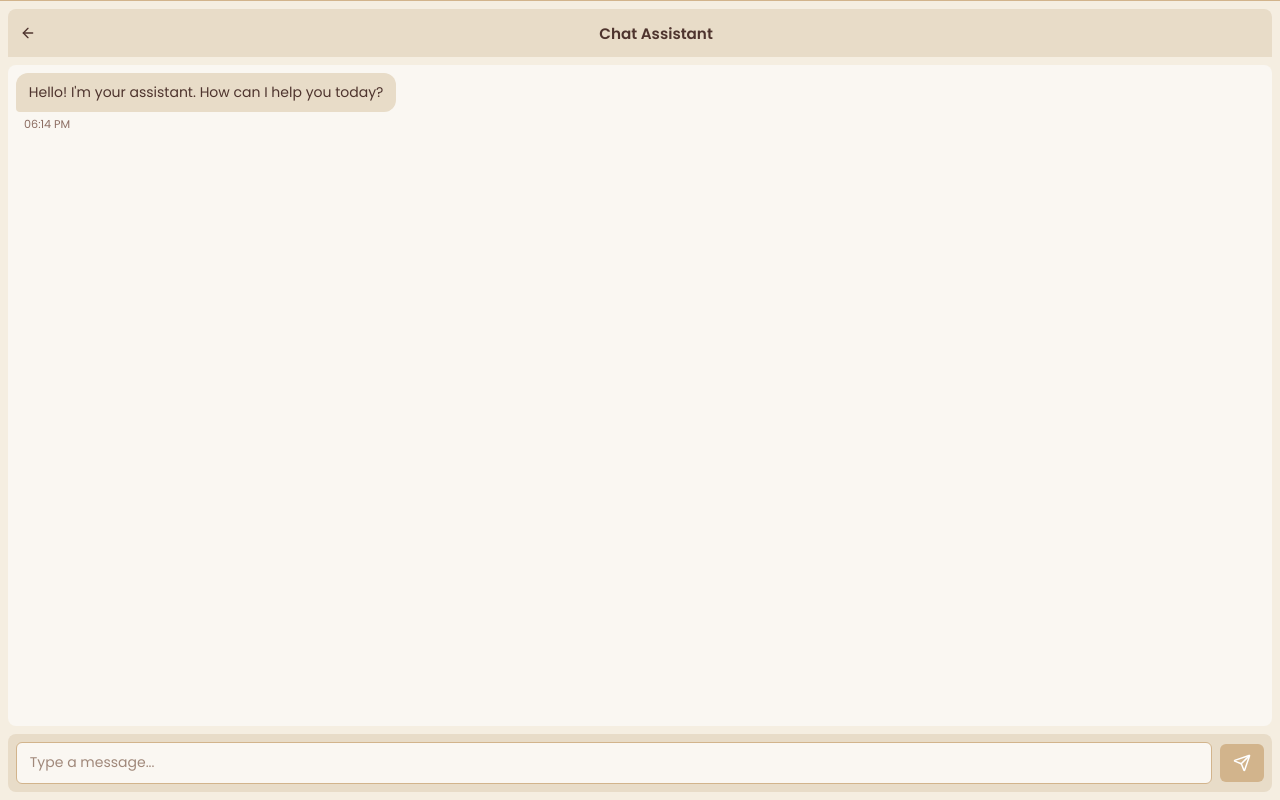
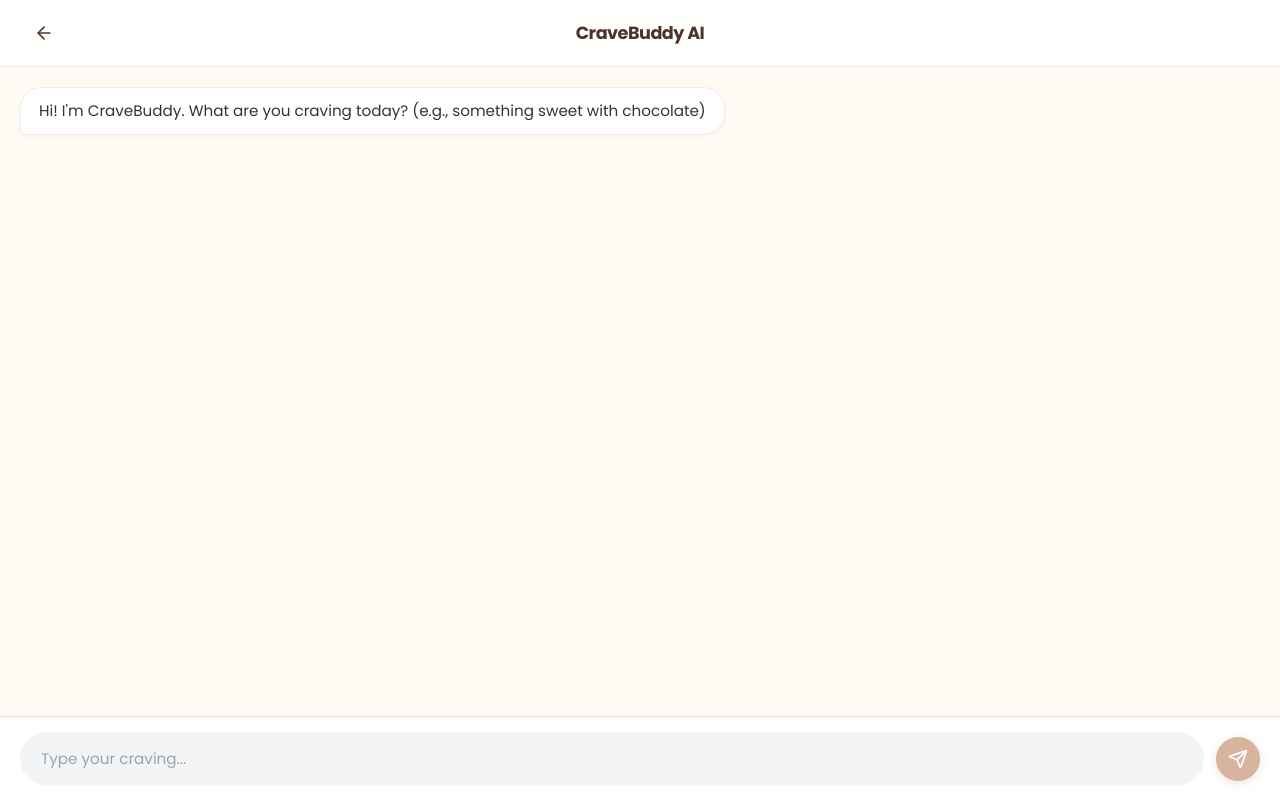
Before and after one commit to deliaelena08/CraveBuddy_FE, a React (Vite) app in the folder my-app/: page /chatbot in a window 1280 px wide. Built offline with nearby package versions, Linux system fonts and the light colour scheme.

Commit message:
add english chatboot model

```diff
--- a/my-app/src/components/ChatBot/ChatBot.css
+++ b/my-app/src/components/ChatBot/ChatBot.css
@@ -1,204 +1,335 @@
+/* --- LAYOUT GENERAL (Full Screen) --- */
 .chatbot-container {
   width: 100%;
-  margin-top: auto;
+  height: 100vh; /* Ocupă tot ecranul */
+  margin: 0;
   display: flex;
   flex-direction: column;
-  background-color: #f5eee1;
-  border-top: 1px solid #d2b48c;
-  height: 100%;
-  min-height: 100vh;
-  padding: 0.5rem;
+  background-color: #fffaf4; /* Crem deschis */
+  position: relative;
+  overflow: hidden;
 }
 
+/* --- HEADER (Grid pentru centrare perfectă) --- */
 .chatbot-header {
-  display: flex;
+  display: grid;
+  grid-template-columns: 48px 1fr 48px; /* Stânga - Mijloc - Dreapta */
   align-items: center;
-  gap: 0.5rem;
-  padding: 0.75rem 0.5rem;
-  background-color: #e8dcc8;
-  border-radius: 8px 8px 0 0;
-  margin-bottom: 0.5rem;
+  padding: 0.8rem 1.5rem;
+  background: rgba(255, 255, 255, 0.9);
+  backdrop-filter: blur(10px); /* Efect sticlă ca pe iOS/Insta */
+  border-bottom: 1px solid #f0e6dc;
+  z-index: 10;
 }
 
 .chatbot-header h3 {
-  margin: 0 auto;
+  margin: 0;
   color: #4e342e;
-  font-size: 0.95rem;
-  font-weight: 600;
-  text-align: center;
+  font-size: 1.1rem;
+  font-weight: 700;
+  text-align: center; /* Centrat în coloana din mijloc */
+  letter-spacing: -0.5px;
 }
 
-.back-button {
-  background: none;
+/* Butoanele din Header */
+.back-button,
+.restart-header-btn {
+  background: transparent;
   border: none;
   cursor: pointer;
   color: #4e342e;
+  width: 40px;
+  height: 40px;
+  border-radius: 50%;
   display: flex;
   align-items: center;
   justify-content: center;
-  padding: 0.25rem;
+  transition: background-color 0.2s;
+  padding: 0;
 }
 
+.back-button:hover,
+.restart-header-btn:hover {
+  background-color: #f5eee6;
+}
+
+/* Dacă butonul de restart lipsește, grid-ul păstrează titlul centrat */
+
+/* --- ZONA MESAJE --- */
 .chatbot-messages {
   flex: 1;
   overflow-y: auto;
-  padding: 0.5rem;
+  padding: 20px;
   display: flex;
   flex-direction: column;
-  gap: 0.75rem;
-  background-color: #faf7f2;
-  border-radius: 8px;
-  margin-bottom: 0.5rem;
+  gap: 12px;
+  background-color: #fffaf4;
+  scroll-behavior: smooth;
 }
 
+/* Scrollbar fin */
 .chatbot-messages::-webkit-scrollbar {
   width: 6px;
 }
-
-.chatbot-messages::-webkit-scrollbar-track {
-  background: #f5eee1;
-  border-radius: 3px;
+.chatbot-messages::-webkit-scrollbar-thumb {
+  background-color: rgba(215, 180, 158, 0.5);
+  border-radius: 10px;
 }
 
-.chatbot-messages::-webkit-scrollbar-thumb {
-  background: #d2b48c;
-  border-radius: 3px;
+/* --- WRAPPERS MESAJE --- */
+.message-wrapper {
+  display: flex;
+  flex-direction: column;
+  max-width: 70%; /* Mesajele nu se întind pe tot ecranul */
+  width: fit-content;
+  animation: fadeIn 0.3s ease;
 }
 
-.chatbot-messages::-webkit-scrollbar-thumb:hover {
-  background: #c4a276;
+@keyframes fadeIn {
+  from {
+    opacity: 0;
+    transform: translateY(10px);
+  }
+  to {
+    opacity: 1;
+    transform: translateY(0);
+  }
 }
 
-.message {
-  display: flex;
-  flex-direction: column;
-  max-width: 75%;
-  gap: 0.25rem;
+/* Aliniere */
+.message-wrapper.user {
+  align-self: flex-end;
+  align-items: flex-end;
 }
 
-.user-message {
-  align-self: flex-end;
+.message-wrapper.bot {
+  align-self: flex-start;
+  align-items: flex-start;
 }
 
-.bot-message {
-  align-self: flex-start;
-}
-
+/* --- BULELE DE TEXT (Bubble Style) --- */
 .message-content {
-  padding: 0.6rem 0.8rem;
-  border-radius: 12px;
-  font-size: 0.875rem;
-  line-height: 1.4;
+  padding: 12px 18px;
+  font-size: 0.95rem;
+  line-height: 1.5;
+  position: relative;
   word-wrap: break-word;
 }
 
-.user-message .message-content {
-  background-color: #d2b48c;
-  color: white;
-  border-bottom-right-radius: 4px;
+/* Stil Bot: Alb, umbră fină */
+.bot-message .message-content {
+  background-color: #ffffff;
+  color: #333;
+  border-radius: 22px 22px 22px 4px; /* Rotunjit modern */
+  box-shadow: 0 2px 5px rgba(0, 0, 0, 0.03);
+  border: 1px solid #efebe9;
 }
 
-.bot-message .message-content {
-  background-color: #e8dcc8;
-  color: #4e342e;
-  border-bottom-left-radius: 4px;
+/* Stil User: Gradient din tema ta */
+.user-message .message-content {
+  background: linear-gradient(135deg, #d7b49e 0%, #bcaaa4 100%);
+  color: white;
+  border-radius: 22px 22px 4px 22px;
+  box-shadow: 0 2px 8px rgba(215, 180, 158, 0.4);
 }
 
-.message-time {
-  font-size: 0.7rem;
-  color: #8d6e63;
-  padding: 0 0.5rem;
+/* --- CARDURI RECOMANDĂRI --- */
+.recommendations-list {
+  display: flex;
+  flex-direction: column;
+  gap: 12px;
+  width: 300px; /* Lățime fixă pentru carduri ca să arate bine */
+  margin-top: 8px;
 }
 
-.user-message .message-time {
-  text-align: right;
+.cake-card {
+  background: white;
+  border-radius: 16px;
+  padding: 14px;
+  box-shadow: 0 4px 15px rgba(0, 0, 0, 0.05);
+  border: 1px solid #f3e5f5;
+  display: flex;
+  flex-direction: column;
+  gap: 8px;
+  position: relative;
+  overflow: hidden;
+  transition: transform 0.2s;
 }
 
-.bot-message .message-time {
-  text-align: left;
+.cake-card:hover {
+  transform: translateY(-2px);
 }
 
+.cake-card::before {
+  content: "";
+  position: absolute;
+  top: 0;
+  left: 0;
+  bottom: 0;
+  width: 5px;
+  background: #d7b49e;
+}
+
+.cake-info {
+  display: flex;
+  justify-content: space-between;
+  align-items: center;
+  margin-left: 8px;
+}
+
+.cake-card h4 {
+  margin: 0;
+  font-size: 1rem;
+  color: #4e342e;
+  font-weight: 700;
+}
+
+.cake-score {
+  font-size: 0.75rem;
+  background: #e8f5e9;
+  color: #2e7d32;
+  padding: 4px 8px;
+  border-radius: 10px;
+  font-weight: 600;
+}
+
+.cake-desc {
+  font-size: 0.85rem;
+  color: #666;
+  margin: 0 0 0 8px;
+  line-height: 1.3;
+}
+
+.find-location-btn {
+  margin-top: 5px;
+  margin-left: 8px;
+  background: #4e342e; /* Maro închis */
+  color: white;
+  border: none;
+  border-radius: 10px;
+  padding: 10px;
+  font-size: 0.9rem;
+  cursor: pointer;
+  display: flex;
+  align-items: center;
+  justify-content: center;
+  gap: 8px;
+  width: calc(100% - 8px);
+  transition: background 0.2s;
+}
+
+.find-location-btn:hover {
+  background: #6d4c41;
+}
+
+/* --- INPUT AREA (FIXED BOTTOM) --- */
 .chatbot-input {
+  padding: 15px 20px;
+  background: white; /* Fundal alb pentru toată zona de jos */
+  border-top: 1px solid #e8ddd0; /* Linie fină de separare sus */
   display: flex;
-  gap: 0.5rem;
   align-items: center;
-  padding: 0.5rem;
-  background-color: #e8dcc8;
-  border-radius: 8px;
+  gap: 12px;
+  flex-shrink: 0;
+  width: 100%;
+  box-sizing: border-box;
 }
 
 .chatbot-input input {
   flex: 1;
-  padding: 0.6rem 0.8rem;
-  border: 1px solid #d2b48c;
-  border-radius: 6px;
-  font-size: 0.875rem;
-  color: #4e342e;
-  background-color: #faf7f2;
+  padding: 14px 20px;
+  /* Aici e schimbarea: îi dăm culoare ca să se vadă */
+  background-color: #f3f4f6;
+  border: 1px solid transparent; /* Bordură invizibilă inițial */
+  border-radius: 30px; /* Rotund complet (pilulă) */
+  font-size: 0.95rem;
+  color: #333;
   outline: none;
-  transition: border-color 0.2s;
+  transition: all 0.2s ease;
 }
 
+/* Când dai click să scrii, se albește și primește contur maro */
 .chatbot-input input:focus {
-  border-color: #c4a276;
+  background-color: white;
+  border-color: #d7b49e; /* Culoarea ta de accent */
+  box-shadow: 0 0 0 3px rgba(215, 180, 158, 0.15); /* Halou fin */
 }
 
+/* Placeholder (textul "Scrie ce poftești...") */
 .chatbot-input input::placeholder {
-  color: #a0887a;
+  color: #9ca3af;
 }
 
 .chatbot-input button {
-  padding: 0.6rem 0.8rem;
-  background-color: #d2b48c;
+  background: #d7b49e;
   color: white;
   border: none;
-  border-radius: 6px;
+  width: 44px;
+  height: 44px;
+  border-radius: 50%;
   cursor: pointer;
   display: flex;
   align-items: center;
   justify-content: center;
-  transition: background-color 0.2s;
+  transition: transform 0.2s;
+  box-shadow: 0 2px 8px rgba(215, 180, 158, 0.4);
+  flex-shrink: 0;
 }
 
 .chatbot-input button:hover {
-  background-color: #c4a276;
+  transform: scale(1.05);
+  background: #c49a82;
 }
 
-.chatbot-input button:active {
-  transform: scale(0.95);
+.chatbot-input button:disabled {
+  background: #e0e0e0;
+  box-shadow: none;
+  cursor: not-allowed;
 }
 
-@media (max-width: 768px) {
-  .chatbot-container {
-    height: 350px;
+/* --- LOADER --- */
+.loading .message-content {
+  background: white;
+  padding: 15px 20px;
+  border-radius: 20px;
+  display: flex;
+  align-items: center;
+  gap: 5px;
+  width: fit-content;
+}
+
+.dot {
+  width: 6px;
+  height: 6px;
+  background: #ccc;
+  border-radius: 50%;
+  animation: bounce 1.4s infinite ease-in-out;
+}
+.dot:nth-child(1) {
+  animation-delay: -0.32s;
+}
+.dot:nth-child(2) {
+  animation-delay: -0.16s;
+}
+
+@keyframes bounce {
+  0%,
+  80%,
+  100% {
+    transform: scale(0);
   }
-
-  .message {
-    max-width: 85%;
+  40% {
+    transform: scale(1);
   }
 }
 
-@media (max-width: 480px) {
-  .chatbot-container {
-    height: 300px;
-    padding: 0.4rem;
+/* --- MOBILE ADJUSTMENTS --- */
+@media (max-width: 768px) {
+  .message-wrapper {
+    max-width: 85%;
   }
 
-  .chatbot-header h3 {
-    font-size: 0.85rem;
-  }
-
-  .message-content {
-    font-size: 0.8rem;
-    padding: 0.5rem 0.7rem;
-  }
-
-  .chatbot-input input {
-    font-size: 0.8rem;
-    padding: 0.5rem 0.7rem;
-  }
-
-  .chatbot-input button {
-    padding: 0.5rem 0.7rem;
+  .recommendations-list {
+    width: 100%;
   }
 }
--- a/my-app/src/components/ChatBot/ChatBot.tsx
+++ b/my-app/src/components/ChatBot/ChatBot.tsx
@@ -1,122 +1,232 @@
 import React, { useState, useRef, useEffect } from "react";
-import { Send, ArrowLeft } from "lucide-react";
+import { Send, ArrowLeft, MapPin, RotateCcw } from "lucide-react";
 import { useNavigate } from "react-router-dom";
 import "./Chatbot.css";
+import { useTranslation } from "react-i18next";
+
+type ChatStep = "ASK_CRAVING" | "ASK_ALLERGIES" | "SHOW_RESULTS";
 
 interface Message {
   id: number;
   text: string;
   sender: "user" | "bot";
   timestamp: Date;
+  recommendations?: any[];
+  isFinal?: boolean;
 }
 
-const responses: Record<string, string> = {
-  hello: "Hi there! How can I help you today?",
-  hi: "Hello! What can I do for you?",
-  help: "I'm here to assist you. You can ask me about features, settings, or general questions.",
-  "how are you": "I'm doing great, thank you for asking! How can I assist you?",
-  features:
-    "You can use the menu to access Chatbot, Favourites, Notifications, and Settings.",
-  settings:
-    "Click on the Settings icon in the menu to configure your preferences.",
-  bye: "Goodbye! Have a great day!",
-  thanks: "You're welcome! Let me know if you need anything else.",
-  "thank you": "You're welcome! Feel free to ask if you need more help.",
-};
+export const Chatbot: React.FC = () => {
+  const navigate = useNavigate();
+  const messagesEndRef = useRef<HTMLDivElement>(null);
+  const { t } = useTranslation();
 
-const getResponse = (input: string): string => {
-  const lowerInput = input.toLowerCase().trim();
-  for (const key in responses) {
-    if (lowerInput.includes(key)) return responses[key];
-  }
-  return "I'm not sure how to respond to that. Try asking about features, settings, or say hello!";
-};
-
-export const Chatbot: React.FC = () => {
+  const [step, setStep] = useState<ChatStep>("ASK_CRAVING");
+  const [userCraving, setUserCraving] = useState("");
   const [messages, setMessages] = useState<Message[]>([
     {
       id: 1,
-      text: "Hello! I'm your assistant. How can I help you today?",
+      text: t("chatbot_welcome"),
       sender: "bot",
       timestamp: new Date(),
     },
   ]);
   const [inputValue, setInputValue] = useState("");
-  const messagesEndRef = useRef<HTMLDivElement>(null);
-  const navigate = useNavigate(); // <- pentru back button
+  const [isLoading, setIsLoading] = useState(false);
 
   const scrollToBottom = () =>
     messagesEndRef.current?.scrollIntoView({ behavior: "smooth" });
 
-  useEffect(() => scrollToBottom(), [messages]);
+  useEffect(() => scrollToBottom(), [messages, isLoading]);
 
-  const handleSend = () => {
+  const handleSend = async () => {
     if (!inputValue.trim()) return;
 
-    const userMessage: Message = {
-      id: messages.length + 1,
-      text: inputValue,
+    const userText = inputValue;
+    const userMsg: Message = {
+      id: Date.now(),
+      text: userText,
       sender: "user",
       timestamp: new Date(),
     };
-    setMessages((prev) => [...prev, userMessage]);
+    setMessages((prev) => [...prev, userMsg]);
+    setInputValue("");
+
+    if (step === "ASK_CRAVING") {
+      setUserCraving(userText);
+      setStep("ASK_ALLERGIES");
 
       setTimeout(() => {
-      const botResponse: Message = {
-        id: messages.length + 2,
-        text: getResponse(inputValue),
+        setMessages((prev) => [
+          ...prev,
+          {
+            id: Date.now(),
+            text: t("chatbot_ask_allergies"),
             sender: "bot",
             timestamp: new Date(),
-      };
-      setMessages((prev) => [...prev, botResponse]);
+          },
+        ]);
       }, 500);
+    } else if (step === "ASK_ALLERGIES") {
+      setIsLoading(true);
+      const allergens =
+        userText.toLowerCase().includes("nu") && userText.length < 5
+          ? ""
+          : userText;
 
-    setInputValue("");
+      try {
+        const response = await fetch("http://127.0.0.1:8000/recommend", {
+          method: "POST",
+          headers: { "Content-Type": "application/json" },
+          body: JSON.stringify({
+            query: userCraving,
+            allergens: allergens,
+            top_k: 3,
+          }),
+        });
+
+        const data = await response.json();
+
+        if (!response.ok) {
+          throw new Error(data.detail || "Eroare necunoscută");
+        }
+
+        const results = data.results || [];
+
+        let botText =
+          results.length > 0
+            ? t("chatbot_results_found")
+            : t("chatbot_no_results");
+
+        setMessages((prev) => [
+          ...prev,
+          {
+            id: Date.now(),
+            text: botText,
+            sender: "bot",
+            timestamp: new Date(),
+            recommendations: results,
+            isFinal: true,
+          },
+        ]);
+
+        setStep("SHOW_RESULTS");
+      } catch (e: any) {
+        console.error(e);
+        let errorMsg = t("chatbot_error_generic");
+
+        if (e.message && e.message.includes("AI-ul este gol")) {
+          errorMsg = t("chatbot_error_sync");
+        }
+
+        setMessages((prev) => [
+          ...prev,
+          {
+            id: Date.now(),
+            text: errorMsg,
+            sender: "bot",
+            timestamp: new Date(),
+          },
+        ]);
+        setStep("ASK_CRAVING");
+      } finally {
+        setIsLoading(false);
+      }
+    }
   };
 
-  const handleKeyPress = (e: React.KeyboardEvent) => {
-    if (e.key === "Enter") handleSend();
+  const handleRestart = () => {
+    setStep("ASK_CRAVING");
+    setUserCraving("");
+    setMessages([
+      {
+        id: Date.now(),
+        text: t("chatbot_restart"),
+        sender: "bot",
+        timestamp: new Date(),
+      },
+    ]);
+  };
+
+  const handleGoToLocation = (cakeId: number) => {
+    console.log("Navigare către harta pentru tort:", cakeId);
   };
 
   return (
     <div className="chatbot-container">
       <div className="chatbot-header">
         <button className="back-button" onClick={() => navigate("/home-map")}>
-          <ArrowLeft size={16} />
+          <ArrowLeft size={20} />
         </button>
-        <h3>Chat Assistant</h3>
+        <h3>CraveBuddy AI</h3>
+        {step === "SHOW_RESULTS" && (
+          <button className="restart-header-btn" onClick={handleRestart}>
+            <RotateCcw size={20} />
+          </button>
+        )}
       </div>
 
       <div className="chatbot-messages">
         {messages.map((msg) => (
+          <div key={msg.id} className={`message-wrapper ${msg.sender}`}>
             <div
-            key={msg.id}
               className={`message ${
                 msg.sender === "user" ? "user-message" : "bot-message"
               }`}
             >
               <div className="message-content">{msg.text}</div>
-            <div className="message-time">
-              {msg.timestamp.toLocaleTimeString([], {
-                hour: "2-digit",
-                minute: "2-digit",
-              })}
+            </div>
+            {msg.recommendations && (
+              <div className="recommendations-list">
+                {msg.recommendations.map((cake: any) => (
+                  <div key={cake.id} className="cake-card">
+                    <div className="cake-info">
+                      <h4>{cake.title}</h4>
+                      <span className="cake-score">
+                        {Math.round(cake.score * 100)}% Match
+                      </span>
+                    </div>
+                    <p className="cake-desc">{cake.ingredients}</p>
+                    <button
+                      className="find-location-btn"
+                      onClick={() => handleGoToLocation(cake.id)}
+                    >
+                      <MapPin size={16} /> {t("find_location")}
+                    </button>
+                  </div>
+                ))}
+              </div>
+            )}
+          </div>
+        ))}
+        {isLoading && (
+          <div className="message bot-message loading">
+            <div className="typing-indicator">
+              <span></span>
+              <span></span>
+              <span></span>
             </div>
           </div>
-        ))}
+        )}
         <div ref={messagesEndRef} />
       </div>
 
       <div className="chatbot-input">
         <input
-          type="text"
           value={inputValue}
           onChange={(e) => setInputValue(e.target.value)}
-          onKeyPress={handleKeyPress}
-          placeholder="Type a message..."
+          onKeyPress={(e) => e.key === "Enter" && handleSend()}
+          placeholder={
+            step === "ASK_ALLERGIES"
+              ? t("placeholder_allergies")
+              : t("placeholder_cravings")
+          }
+          disabled={step === "SHOW_RESULTS" || isLoading}
         />
-        <button onClick={handleSend}>
-          <Send size={18} />
+        <button
+          onClick={handleSend}
+          disabled={step === "SHOW_RESULTS" || isLoading}
+        >
+          <Send size={20} />
         </button>
       </div>
     </div>
--- a/my-app/src/locales/en/translation.json
+++ b/my-app/src/locales/en/translation.json
@@ -64,5 +64,16 @@
   "app_name": "Bakery Finder",
   "version": "Version",
   "all_notifications": "All Notifications",
-  "save_preferences": "Save Preferences"
+  "save_preferences": "Save Preferences",
+  "chatbot_welcome": "Hi! I'm CraveBuddy. What are you craving today? (e.g., something sweet with chocolate)",
+  "chatbot_ask_allergies": "Got it. Do you have any allergies I should know about? (type 'no' or list: nuts, gluten etc.)",
+  "chatbot_results_found": "Here is what I found based on your cravings:",
+  "chatbot_no_results": "I couldn't find anything matching your criteria (maybe due to allergens).",
+  "chatbot_error_generic": "I'm sorry, I encountered a technical error.",
+  "chatbot_error_sync": "AI Server needs synchronization (restart sync_bridge.py).",
+  "chatbot_restart": "Let's start over! What are you craving?",
+  "match_score": "Match",
+  "find_location": "Find Location",
+  "placeholder_allergies": "Type allergies or 'no'...",
+  "placeholder_cravings": "Type your craving..."
 }
```
Also changed, not shown: my-app/src/apis/aiService.ts (added, +37 -0 lines), my-app/src/locales/ro/translation.json (+12 -1 lines). Lines whose indentation alone changed are shown as unchanged.
